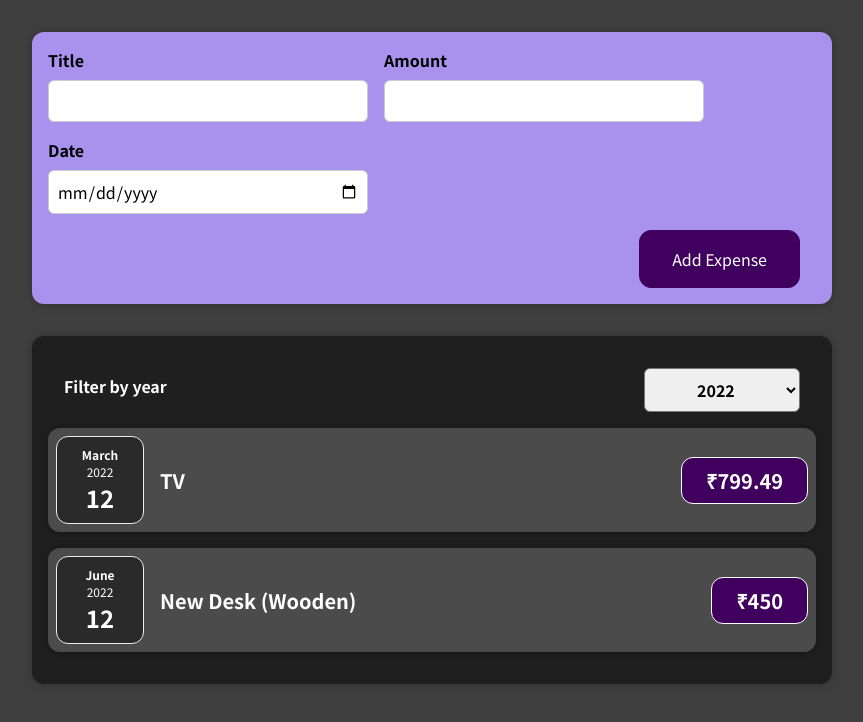
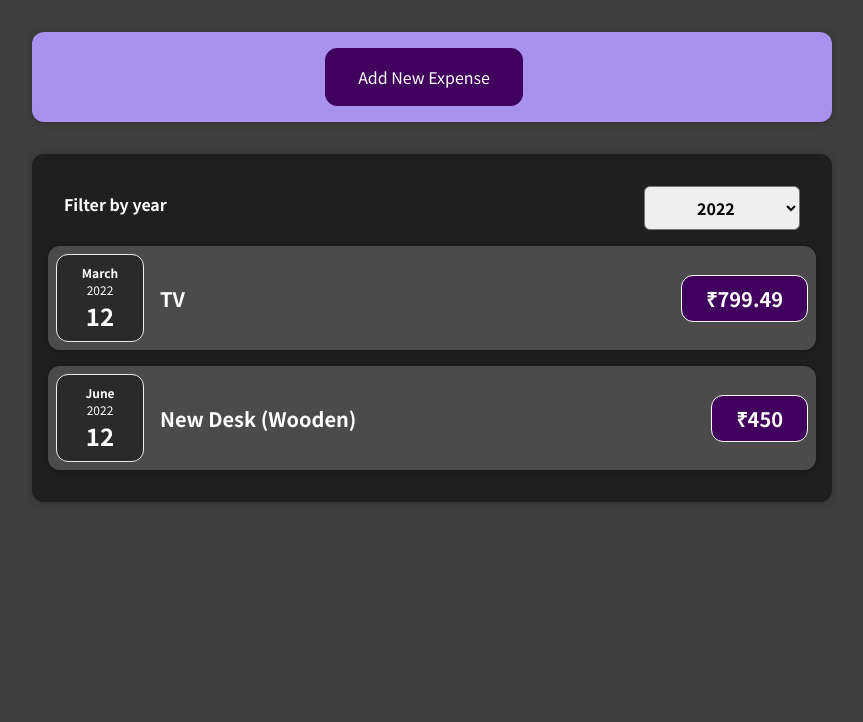
Before and after one commit to ankitverma31/expense-manager, a React (Create React App) app: page / in a window 1280 px wide. Shown: the top 722 px of the page, without its empty margins (208-1071 px from the left). Built offline with nearby package versions, Linux system fonts and the light colour scheme.

Commit message:
conditional form display

```diff
--- a/src/components/Expenses/ExpenseItem.js
+++ b/src/components/Expenses/ExpenseItem.js
@@ -4,6 +4,7 @@ import Card from '../UI/Card';
 
 const ExpenseItem = props => {
     return (
+        <li>
             <Card className='expense-item'>
                 <ExpenseDate date={props.date}></ExpenseDate>
                 <div className='expense-item__description'>
@@ -11,6 +12,7 @@ const ExpenseItem = props => {
                     <div className='expense-item__price'>₹{props.amount}</div>
                 </div>
             </Card>
+        </li>
      );
 }
 
--- a/src/components/Expenses/Expenses.css
+++ b/src/components/Expenses/Expenses.css
@@ -5,8 +5,3 @@
   max-width: 95%;
   background-color: rgb(31, 31, 31);
 }
-
-.no-expense {
-  color: #eee;
-  font-size: 24px;
-}
--- a/src/components/Expenses/Expenses.js
+++ b/src/components/Expenses/Expenses.js
@@ -1,5 +1,5 @@
 import { useState } from "react";
-import ExpenseItem from './ExpenseItem';
+import ExpensesList from './ExpensesList';
 import Card from '../UI/Card';
 import ExpensesFilter from './ExpensesFilter';
 import './Expenses.css';
@@ -12,20 +12,8 @@ const Expenses = props => {
   };
 
   const filteredItems = props.items.filter(
-    (expense) => expense.date.getFullYear().toString() == filteredYear
+    (expense) => expense.date.getFullYear().toString() === filteredYear
   );
-
-  let expenseContent = <p className="no-expense">No expense found!</p>;
-  if (filteredItems.length > 0) {
-    expenseContent = filteredItems.map((expense) => (
-      <ExpenseItem
-        key={expense.id}
-        title={expense.title}
-        amount={expense.amount}
-        date={expense.date}
-      />
-    ));
-  }
 
   return (
     <Card className="expenses">
@@ -33,7 +21,7 @@ const Expenses = props => {
         selected={filteredYear}
         onChangeFilter={filterChangeHandler}
       />
-      {expenseContent}
+      <ExpensesList items={filteredItems}/>
     </Card>
   );
 };
--- /dev/null
+++ b/src/components/Expenses/ExpensesList.css
@@ -0,0 +1,14 @@
+.expenses-list {
+  list-style: none;
+  padding: 0;
+}
+
+.expenses-list__fallback {
+  color: white;
+  text-align: center;
+}
+
+.no-expense {
+  color: #eee;
+  font-size: 24px;
+}
--- /dev/null
+++ b/src/components/Expenses/ExpensesList.js
@@ -0,0 +1,28 @@
+import './ExpensesList.css'
+import ExpenseItem from "./ExpenseItem";
+
+const ExpensesList = props => {
+
+  if(props.items.length === 0) {
+      return (
+        <h2 className='expenses-list__fallback'>No expenses found!!</h2>
+      );
+  }
+
+  return (
+    <ul className='expenses-list'>
+        {
+            props.items.map(expense => (
+                <ExpenseItem
+                    key={expense.id}
+                    title={expense.title}
+                    amount={expense.amount}
+                    date={expense.date}
+                />
+            ))
+        }
+    </ul>
+  );
+};
+
+export default ExpensesList;
--- a/src/components/NewExpense/ExpenseForm.js
+++ b/src/components/NewExpense/ExpenseForm.js
@@ -56,6 +56,7 @@ const ExpenseForm = (props) => {
         </div>
       </div>
       <div className="new-expense__actions">
+        <button type="button" onClick={props.onCancel} >Cancel</button>
         <button type="submit">Add Expense</button>
       </div>
     </form>
--- a/src/components/NewExpense/NewExpense.js
+++ b/src/components/NewExpense/NewExpense.js
@@ -1,16 +1,28 @@
 import "./NewExpense.css";
-
+import { useState } from "react";
 import ExpenseForm from "./ExpenseForm";
 
 const NewExpense = props => {
+  const [isEditing, setIsEditing] = useState(false);
+
+  const startEditingHandler = () => {
+    setIsEditing(true);
+  };
+
+  const stopEditingHandler = () => {
+    setIsEditing(false);
+  };
+
   const saveExpenseDataHandler = (enteredExpenseData) => {
     const expenseData = { ...enteredExpenseData, id: Math.random().toString() };
     props.onExpenseAdd(expenseData);
+    setIsEditing(false);
   };
 
   return (
     <div className="new-expense">
-      <ExpenseForm onSaveExpenseData={saveExpenseDataHandler} />
+      {!isEditing && <button type="button" onClick={startEditingHandler}>Add New Expense</button>}
+      {isEditing && <ExpenseForm onSaveExpenseData={saveExpenseDataHandler} onCancel={stopEditingHandler} />}
     </div>
   );
 };
```
Lines whose indentation alone changed are shown as unchanged.
